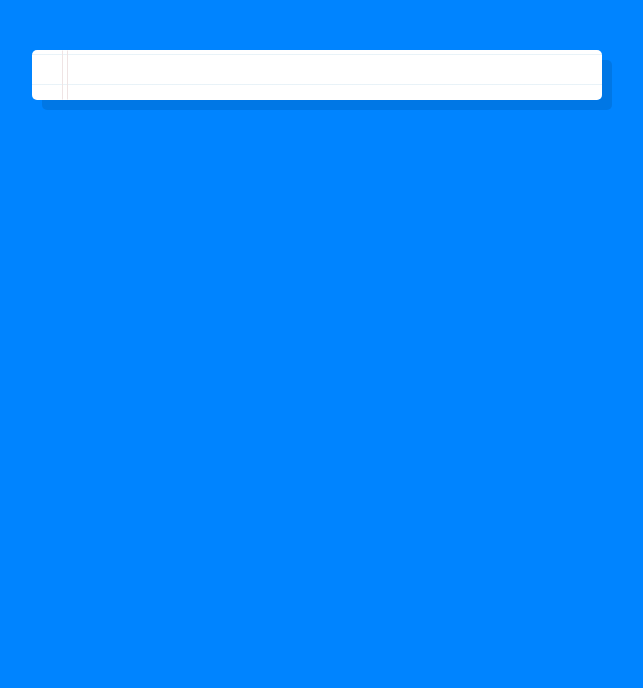
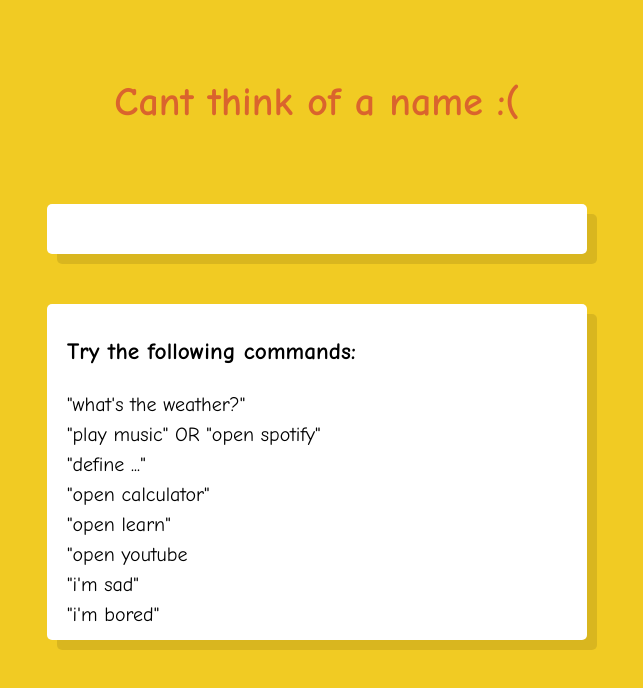
Before and after one commit to rheakm/speechtotext, a website: page index.html in a window 1280 px wide. Shown: the whole page, without its empty margins (323-966 px from the left). Drawn offline with Linux system fonts and the light colour scheme.

Commit message:
Added some prompts that open new windows

```diff
--- a/index.html
+++ b/index.html
@@ -6,18 +6,40 @@
 </head>
 <body>
 
+  <div class="header">
+    <h1>Cant think of a name :(</h1>
+  </div>
+
   <div class="words" contenteditable>
   </div>
 
+  <div class="instructions">
+    <h3>Try the following commands:</h3>
+    <label>"what's the weather?"</label>
+    <br>
+    <label>"play music" OR "open spotify"</label>
+    <br>
+    <label>"define ..."</label>
+    <br>
+    <label>"open calculator"</label>
+    <br>
+    <label>"open learn"</label>
+    <br>
+    <label>"open youtube</label>
+    <br>
+    <label>"i'm sad"</label>
+    <br>
+    <label>"i'm bored"</label>
+    <br>
+  </div>
 <script>
   window.SpeechRecognition = window.SpeechRecognition || window.webkitSpeechRecognition; //speechRecognition only works in firefox, webkitSpeechRecognition is for chrome
   const speech = new SpeechRecognition();
   speech.interimResults = true;
 
-  let paragraph = document.createElement('p');
+  let paragraph = document.createElement('text');
   const words = document.querySelector('.words');
   words.appendChild(paragraph);
-
   speech.addEventListener('result', e => { //listens till the end if a sentence.
       const transcript = Array.from(e.results) //create an array from the results
       .map(result => result[0]) //select the first item which holds the transcript
@@ -26,8 +48,30 @@
 
       paragraph.textContent = transcript;
       if(e.results[0].isFinal){ //isFinal is an attribute that is set to true when the browser is confident in its conversion
-        paragraph = document.createElement('p');
-        words.appendChild(paragraph);
+        if(transcript.includes("Define")){
+            window.open("https://google.com/search?q="+ transcript);
+        }
+        if(transcript.includes("play music") || transcript.includes("Spotify")){
+            window.open("https://open.spotify.com/");
+        }
+        if(transcript.includes("weather")){
+            window.open("https://www.theweathernetwork.com");
+        }
+        if(transcript.includes("YouTube")){
+            window.open("https://www.youtube.com");
+        }
+        if(transcript.includes("calculator")){
+            window.open("https://google.com/search?q=calculator");
+        }
+        if(transcript.includes("learn")){
+            window.open("https://learn.uwaterloo.ca/d2l/home");
+        }
+        if(transcript.includes("bored")){
+            window.open("https://www.reddit.com/r/AskReddit/");
+        }
+        if(transcript.includes("sad")){
+            window.open("http://www.happynews.com/");
+        }
       }
   })
   speech.addEventListener('end', speech.start); // once a sentence ends, wait for the speech to start again.
@@ -42,10 +86,21 @@
     }
 
     body {
-      background: #0084ff;
-      font-family: 'helvetica neue';
+      background: #f1cb23;
+      font-family: 'Comic Sans MS';
       font-weight: 200;
       font-size: 20px;
+    }
+
+    .header {
+      max-width: 500px;
+      margin: 50px auto;
+      border-radius: 5px;
+      padding: 1rem 2rem 1rem ;
+      position: relative;
+      line-height: 3rem;
+      text-align: center;
+      color: rgb(218, 100, 45);
     }
 
     .words {
@@ -54,8 +109,19 @@
       background: white;
       border-radius: 5px;
       box-shadow: 10px 10px 0 rgba(0,0,0,0.1);
-      padding: 1rem 2rem 1rem 5rem;
-      background: -webkit-gradient(linear, 0 0, 0 100%, from(#d9eaf3), color-stop(4%, #fff)) 0 4px;
+      padding: 1rem 2rem 1rem ;
+      background-size: 100% 3rem;
+      position: relative;
+      line-height: 3rem;
+    }
+
+    .instructions {
+      max-width: 500px;
+      margin: 50px auto;
+      background: white;
+      border-radius: 5px;
+      box-shadow: 10px 10px 0 rgba(0,0,0,0.1);
+      padding: 1rem 2rem 1rem ;
       background-size: 100% 3rem;
       position: relative;
       line-height: 3rem;
@@ -65,16 +131,6 @@
       margin: 0 0 3rem;
     }
 
-    .words:before {
-      content: '';
-      position: absolute;
-      width: 4px;
-      top: 0;
-      left: 30px;
-      bottom: 0;
-      border: 1px solid;
-      border-color: transparent #efe4e4;
-    }
   </style>
 
 </body>
```
